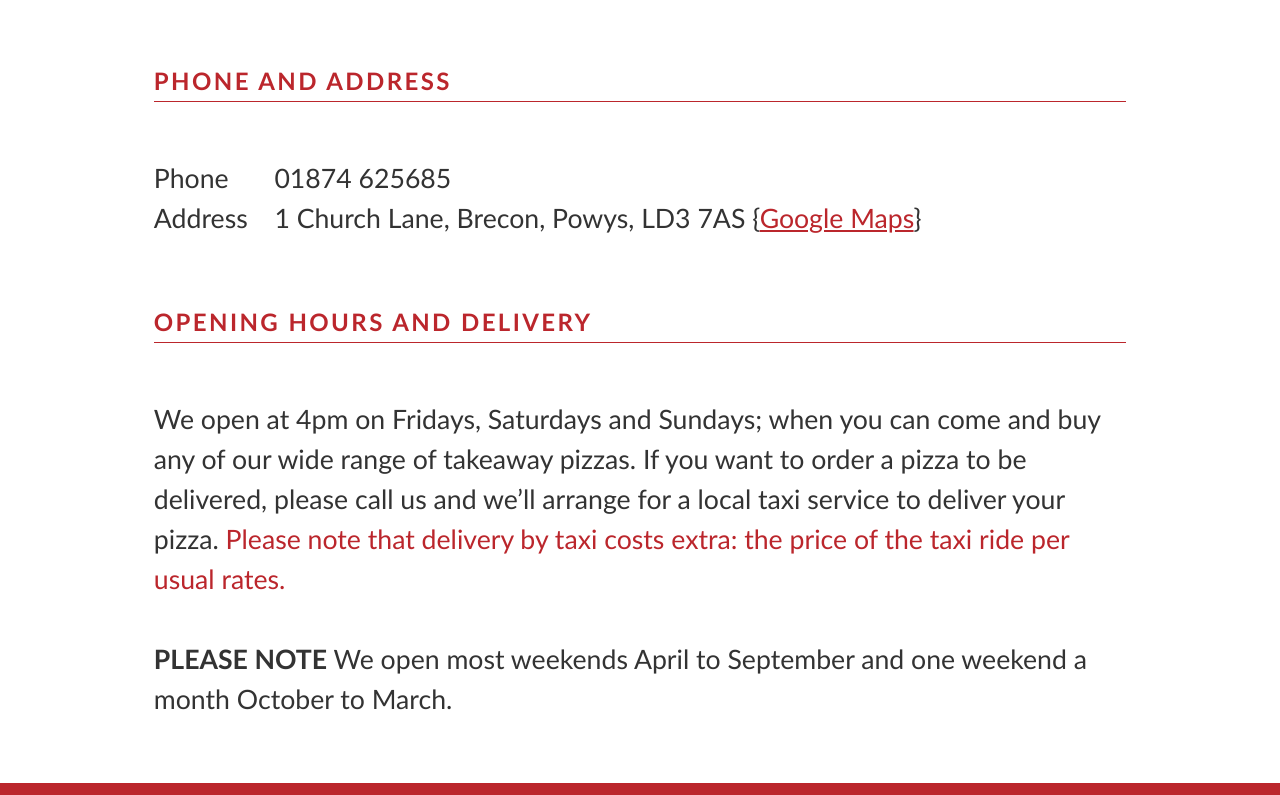
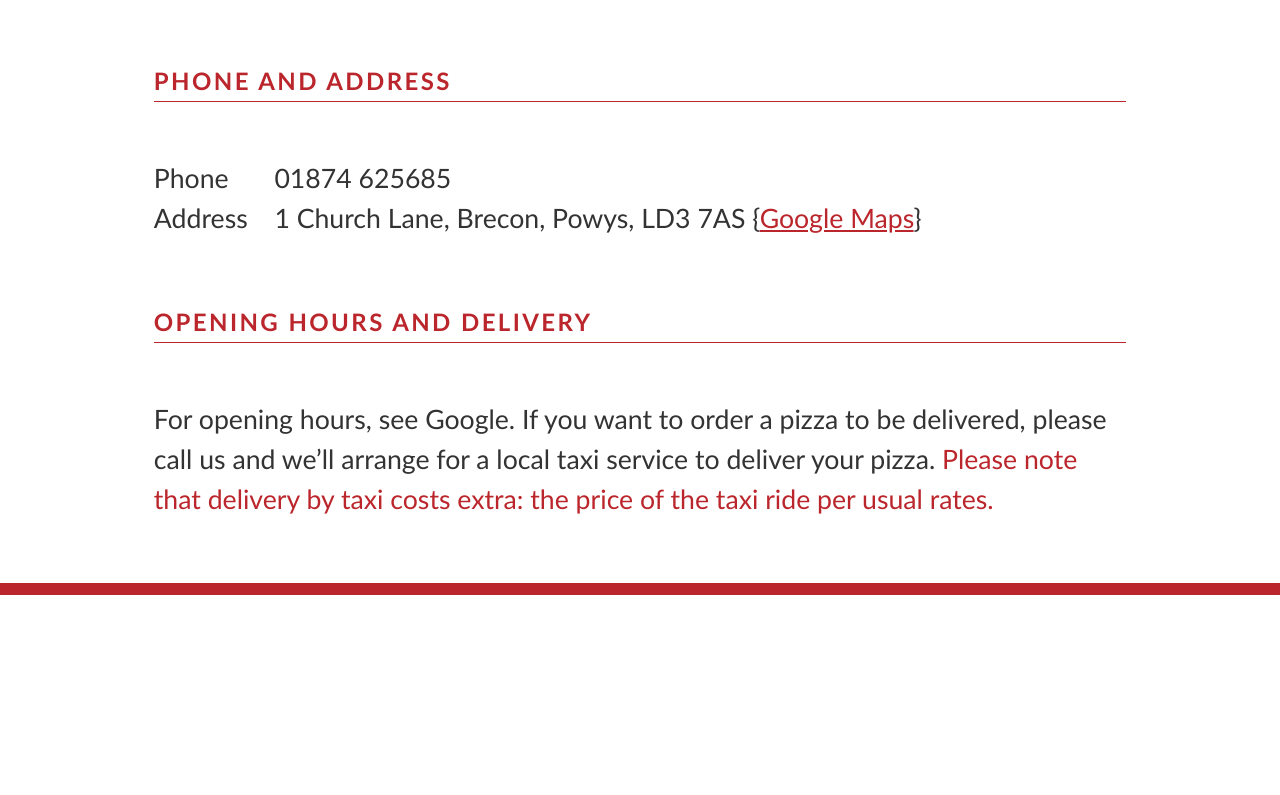
Before and after one commit to lief/labelle-pizza-web-site, a plain HTML site: page index.html in a window 1280 px wide. Shown: the part 673-1468 px from the top of the page. After the commit the page ends 1268 px from the top, so only its background shows below. Drawn offline with Linux system fonts and the light colour scheme.

Commit message:
Menu update.

```diff
--- a/index.html
+++ b/index.html
@@ -42,9 +42,7 @@
 
 <h2>Opening hours and delivery</h2>
 
-<p>We open at 4pm on Fridays, Saturdays and Sundays; when you can come and buy any of our wide range of takeaway pizzas. If you want to order a pizza to be delivered, please call us and we’ll arrange for a local taxi service to deliver your pizza. <mark>Please note that delivery by taxi costs extra: the price of the taxi ride per usual rates.</mark></p>
-
-<p><b style="text-transform: uppercase">Please note</b> We open most weekends April to September and one weekend a month October to March.</p>
+<p>For opening hours, see Google. If you want to order a pizza to be delivered, please call us and we’ll arrange for a local taxi service to deliver your pizza. <mark>Please note that delivery by taxi costs extra: the price of the taxi ride per usual rates.</mark></p>
 
 </body>
 </html>
```
Also changed, not shown: 1 other file.
